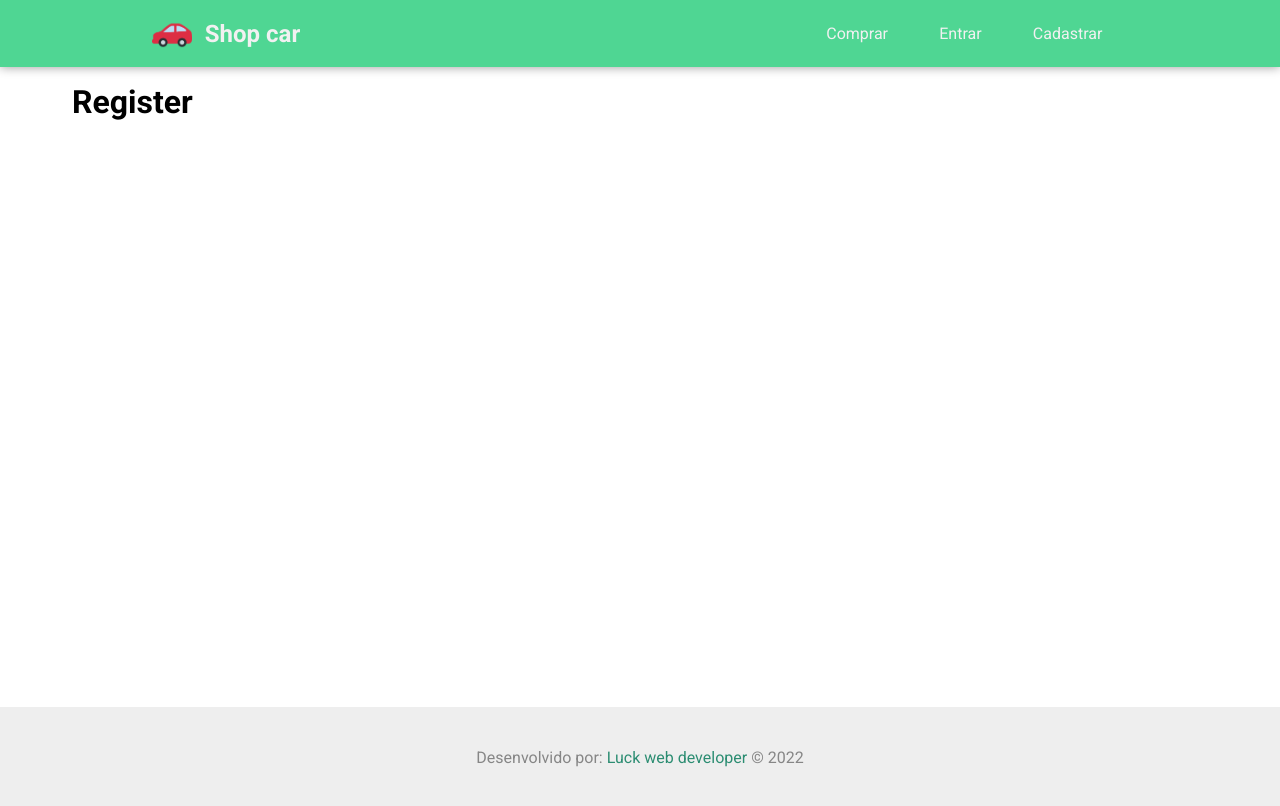
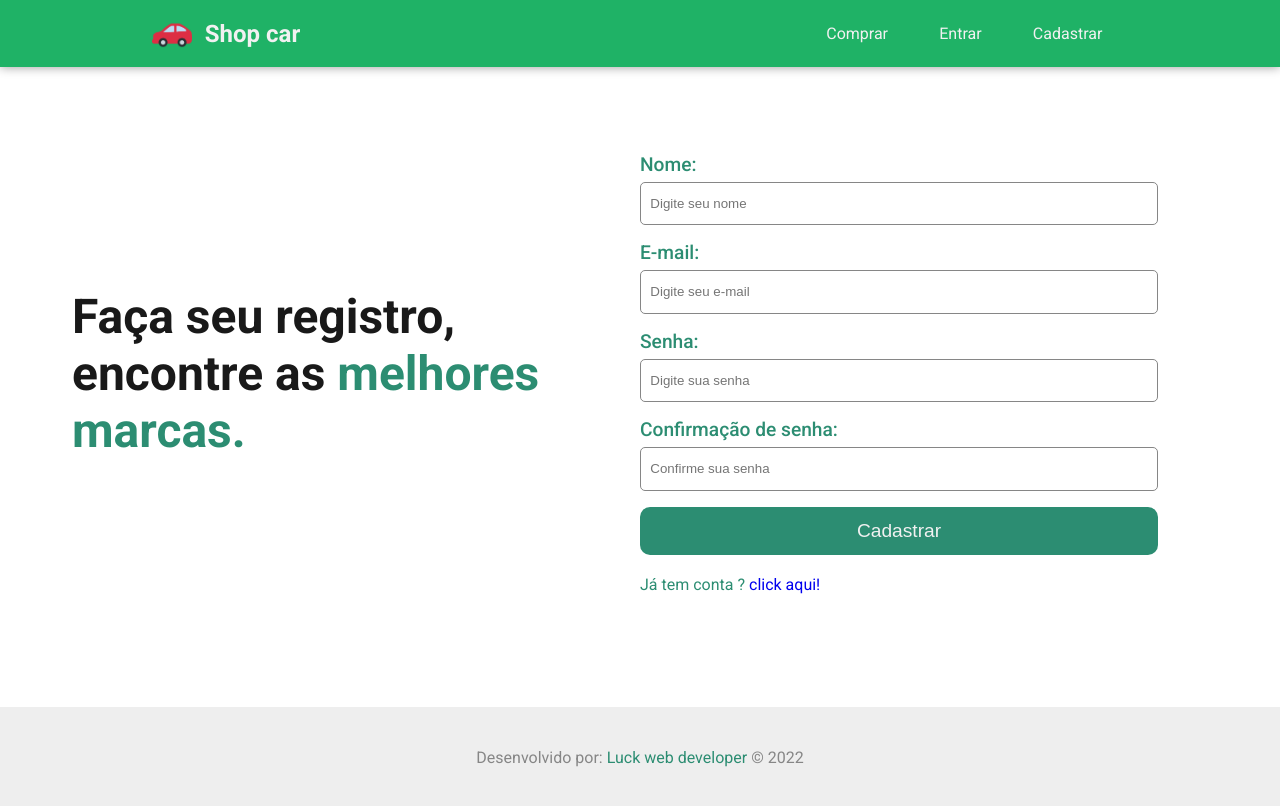
Before and after one commit to JuniorPaula/frontend-seminovos, a React (Create React App) app: page /register in a window 1280 px wide. Built offline with nearby package versions, Linux system fonts and the light colour scheme.

Commit message:
create input component and register page

```diff
--- /dev/null
+++ b/src/components/Input/index.js
@@ -0,0 +1,39 @@
+import PropTypes from 'prop-types';
+import { InputContainer } from './styled';
+
+const Input = ({
+  type,
+  text,
+  name,
+  placeholder,
+  handleOnChange,
+  value,
+  multiple,
+}) => {
+  return (
+    <InputContainer>
+      <label htmlFor={name}>{text}:</label>
+      <input
+        type={type}
+        name={name}
+        id={name}
+        placeholder={placeholder}
+        onChange={handleOnChange}
+        value={value}
+        {...(multiple ? { multiple } : '')}
+      />
+    </InputContainer>
+  );
+};
+
+export default Input;
+
+Input.propTypes = {
+  type: PropTypes.string.isRequired,
+  text: PropTypes.string.isRequired,
+  name: PropTypes.string.isRequired,
+  placeholder: PropTypes.string.isRequired,
+  value: PropTypes.string.isRequired,
+  handleOnChange: PropTypes.func.isRequired,
+  multiple: PropTypes.array.isRequired,
+};
--- /dev/null
+++ b/src/components/Input/styled.js
@@ -0,0 +1,20 @@
+import styled from 'styled-components';
+import { lightGrayColor } from '../../config/colors';
+
+export const InputContainer = styled.div`
+  display: flex;
+  flex-direction: column;
+  margin-bottom: 1em;
+
+  label {
+    margin-bottom: 0.3em;
+    font-weight: 500;
+    font-size: 1.2em;
+  }
+
+  input {
+    padding: 1em 0.7em;
+    border-radius: 5px;
+    border: 1px solid ${lightGrayColor};
+  }
+`;
--- a/src/config/colors.js
+++ b/src/config/colors.js
@@ -1,5 +1,5 @@
 export const primaryColor = '#2c8d72';
 export const secondayColor = '#626060';
-export const lightGreenColor = '#4fd693';
+export const lightGreenColor = '#1fb266';
 export const lightGrayColor = '#868686';
 export const blakColor = '#191919';
--- a/src/pages/auth/register/index.js
+++ b/src/pages/auth/register/index.js
@@ -1,5 +1,58 @@
+import { RegisterContainer, Title } from './styled';
+import Input from '../../../components/Input';
+import { Link } from 'react-router-dom';
+
 const Register = () => {
-  return <h1>Register</h1>;
+  function handleChange(e) {
+    e.preventDefault();
+  }
+
+  return (
+    <RegisterContainer>
+      <div className="box-left">
+        <Title>
+          Faça seu registro, encontre as{' '}
+          <span className="destaque">melhores marcas.</span>
+        </Title>
+      </div>
+      <div className="box-right">
+        <form>
+          <Input
+            text="Nome"
+            type="text"
+            name="name"
+            placeholder="Digite seu nome"
+            handleOnChange={handleChange}
+          />
+          <Input
+            text="E-mail"
+            type="email"
+            name="email"
+            placeholder="Digite seu e-mail"
+            handleOnChange={handleChange}
+          />
+          <Input
+            text="Senha"
+            type="password"
+            name="password"
+            placeholder="Digite sua senha"
+            handleOnChange={handleChange}
+          />
+          <Input
+            text="Confirmação de senha"
+            type="password"
+            name="confirmPassword"
+            placeholder="Confirme sua senha"
+            handleOnChange={handleChange}
+          />
+          <input type="submit" value="Cadastrar" />
+        </form>
+        <p>
+          Já tem conta ? <Link to="/login">click aqui!</Link>
+        </p>
+      </div>
+    </RegisterContainer>
+  );
 };
 
 export default Register;
--- a/src/pages/auth/register/styled.js
+++ b/src/pages/auth/register/styled.js
@@ -1,3 +1,39 @@
 import styled from 'styled-components';
+import {
+  blakColor,
+  lightGreenColor,
+  primaryColor,
+} from '../../../config/colors';
 
-export const RegisterContainer = styled.div``;
+export const RegisterContainer = styled.div`
+  display: flex;
+  flex-wrap: wrap;
+  margin-top: 40px;
+
+  .box-right {
+    flex: 1;
+    // background-color: ${lightGreenColor};
+    padding: 30px 50px;
+    border-radius: 10px;
+    color: ${primaryColor};
+
+    p {
+      margin-top: 20px;
+    }
+  }
+
+  .box-left {
+    flex: 1;
+    display: flex;
+    align-items: center;
+  }
+`;
+
+export const Title = styled.h2`
+  color: ${blakColor};
+  font-size: 3em;
+
+  .destaque {
+    color: ${primaryColor};
+  }
+`;
--- a/src/styles/GlobalStyles.js
+++ b/src/styles/GlobalStyles.js
@@ -1,6 +1,6 @@
 import { createGlobalStyle } from 'styled-components';
 
-import { primaryColor } from '../config/colors';
+import { primaryColor, secondayColor } from '../config/colors';
 //import 'react-toastify/dist/ReactToastify.css';
 
 export default createGlobalStyle`
@@ -33,4 +33,22 @@ export default createGlobalStyle`
   ul {
     list-style: none;
   }
+
+  input[type="submit"] {
+    border-radius: 10px;
+    background: ${primaryColor};
+    color: #f1f1f1;
+    border: none;
+    min-width: 100px;
+    min-height: 2.5em;
+    width: 100%;
+    font-size: 1.2em;
+    cursor: pointer;
+
+    &:hover {
+      background-color: ${secondayColor};
+      transition: .2s ease-in-out
+    }
+  }
+
 `;
```
